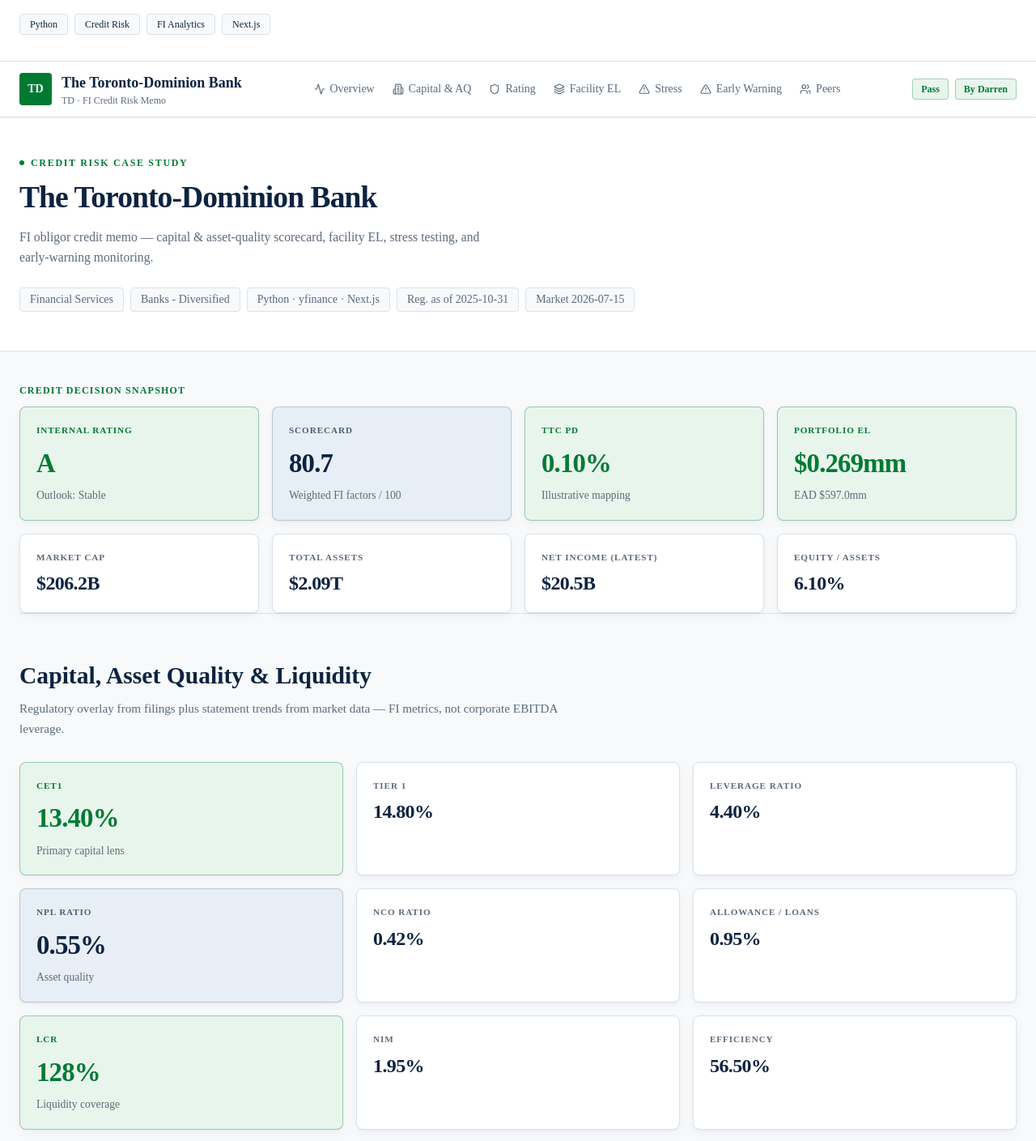
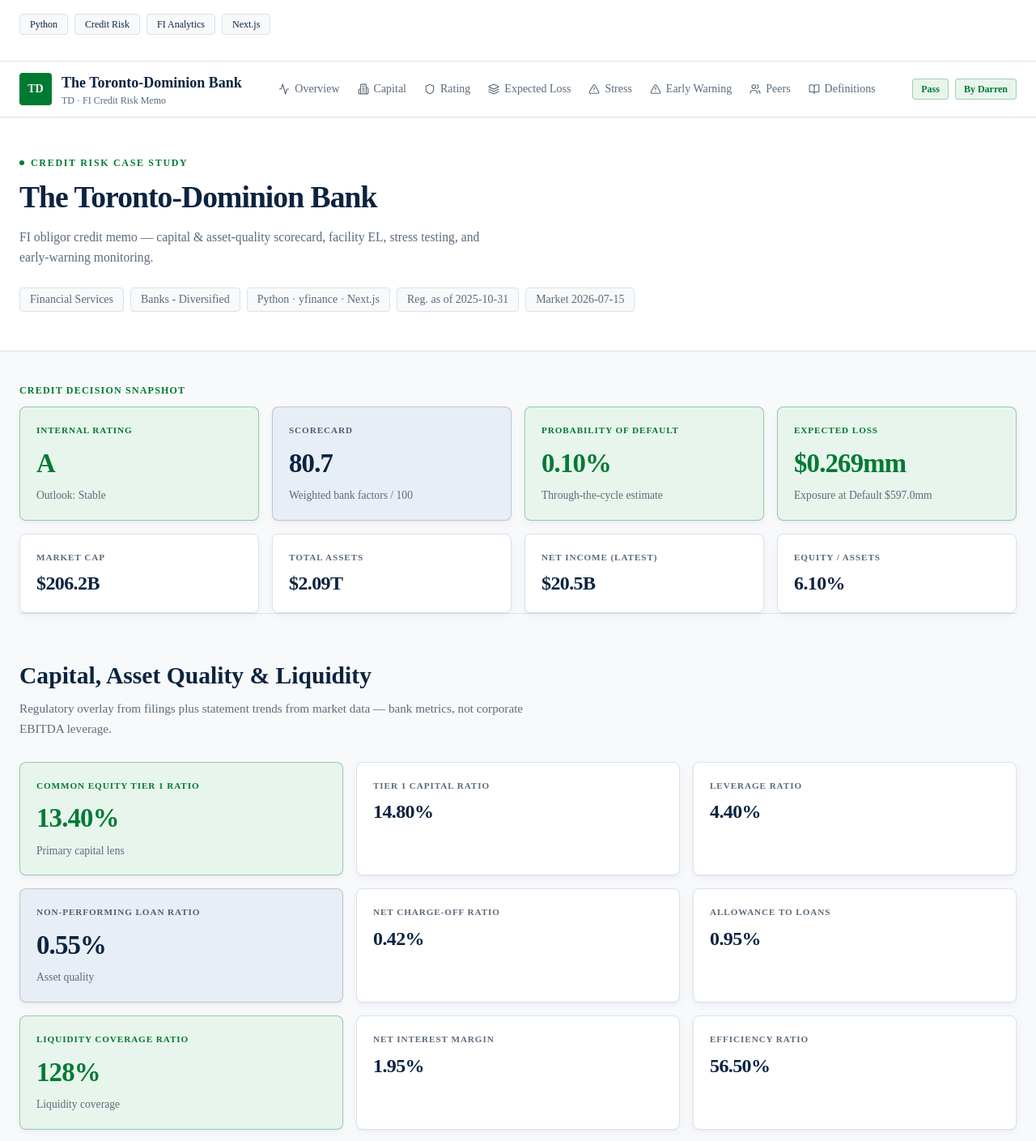
Before and after one commit to darrenye1/jpm-fi-credit-risk, a Next.js app: page / in a window 1280 px wide. Shown: the part 159-1568 px from the top of the page at 81% size. Built offline with nearby package versions, Linux system fonts and the light colour scheme.

Commit message:
Expand metric abbreviations and add definitions glossary

```diff
--- a/app/page.tsx
+++ b/app/page.tsx
@@ -1,5 +1,12 @@
 import { analysis } from "@/lib/data";
 import { fmtMm, fmtNum, fmtPct, fmtUsd } from "@/lib/format";
+import {
+  BANK_SHORT,
+  FACTOR_LABELS,
+  GLOSSARY,
+  INDICATOR_LABELS,
+  METRIC_LABELS,
+} from "@/lib/glossary";
 import { Card, KPICard, Section, StatusPill } from "@/components/ui";
 import { Footer, Header, Hero, ProfileBanner } from "@/components/layout";
 import {
@@ -13,11 +20,23 @@
   const { meta, metrics, rating, portfolio, stress, earlyWarning, peers, market } =
     analysis;
 
-  const scoreChart = rating.factors.map((f) => ({
-    name: f.name.replace(" Ratio", ""),
-    weighted: f.weighted,
-    score: f.score,
-  }));
+  // Short axis labels for chart readability; tables use full names.
+  const scoreChart = rating.factors.map((f) => {
+    const full = FACTOR_LABELS[f.name] ?? f.name;
+    const short =
+      full === "Common Equity Tier 1 Ratio"
+        ? "Common Equity Tier 1"
+        : full === "Liquidity Coverage Ratio"
+          ? "Liquidity Coverage"
+          : full === "Return on Average Assets"
+            ? "Return on Assets"
+            : full === "Non-Performing Loan Ratio"
+              ? "Non-Performing Loans"
+              : full === "Net Charge-Off Ratio"
+                ? "Net Charge-Offs"
+                : full.replace(" Ratio", "");
+    return { name: short, weighted: f.weighted, score: f.score };
+  });
 
   const stressChart = stress.map((s) => ({
     name: s.scenario.name
@@ -28,7 +47,14 @@
   }));
 
   const peerChart = peers.map((p) => ({
-    ticker: p.ticker,
+    ticker:
+      p.ticker === "RY"
+        ? "RBC"
+        : p.ticker === "CM"
+          ? "CIBC"
+          : p.ticker === "BNS"
+            ? "Scotia"
+            : p.ticker,
     cet1: p.cet1_ratio,
     focus: p.isFocus,
   }));
@@ -56,7 +82,6 @@
           marketAsOf={metrics.as_of_market}
         />
 
-        {/* Overview KPIs */}
         <div id="overview" className="mx-auto max-w-7xl px-6 pt-10">
           <p className="mb-3 text-xs font-bold uppercase tracking-[0.1em] text-bank-green">
             Credit decision snapshot
@@ -71,19 +96,19 @@
             <KPICard
               label="Scorecard"
               value={fmtNum(rating.total_score, 1)}
-              change="Weighted FI factors / 100"
+              change="Weighted bank factors / 100"
               tone="navy"
             />
             <KPICard
-              label="TTC PD"
+              label="Probability of Default"
               value={fmtPct(rating.pd_ttc_pct)}
-              change="Illustrative mapping"
+              change="Through-the-cycle estimate"
               tone="accent"
             />
             <KPICard
-              label="Portfolio EL"
+              label="Expected Loss"
               value={fmtMm(portfolio.total_el_mm, 3)}
-              change={`EAD ${fmtMm(portfolio.total_ead_mm)}`}
+              change={`Exposure at Default ${fmtMm(portfolio.total_ead_mm)}`}
               tone="accent"
             />
           </div>
@@ -96,40 +121,39 @@
         </div>
 
         <div className="mx-auto max-w-7xl px-6">
-          {/* Capital & AQ */}
           <Section
             id="capital"
             title="Capital, Asset Quality & Liquidity"
-            subtitle="Regulatory overlay from filings plus statement trends from market data — FI metrics, not corporate EBITDA leverage."
+            subtitle="Regulatory overlay from filings plus statement trends from market data — bank metrics, not corporate EBITDA leverage."
           >
             <div className="grid gap-4 sm:grid-cols-2 lg:grid-cols-3">
               <KPICard
-                label="CET1"
+                label={METRIC_LABELS.cet1}
                 value={fmtPct(metrics.cet1_ratio)}
                 change="Primary capital lens"
                 tone="accent"
               />
-              <KPICard label="Tier 1" value={fmtPct(metrics.tier1_ratio)} />
-              <KPICard label="Leverage Ratio" value={fmtPct(metrics.leverage_ratio)} />
+              <KPICard label={METRIC_LABELS.tier1} value={fmtPct(metrics.tier1_ratio)} />
+              <KPICard label={METRIC_LABELS.leverage} value={fmtPct(metrics.leverage_ratio)} />
               <KPICard
-                label="NPL Ratio"
+                label={METRIC_LABELS.npl}
                 value={fmtPct(metrics.npl_ratio)}
                 change="Asset quality"
                 tone="navy"
               />
-              <KPICard label="NCO Ratio" value={fmtPct(metrics.nco_ratio)} />
-              <KPICard label="Allowance / Loans" value={fmtPct(metrics.allowance_to_loans)} />
+              <KPICard label={METRIC_LABELS.nco} value={fmtPct(metrics.nco_ratio)} />
+              <KPICard label={METRIC_LABELS.allowance} value={fmtPct(metrics.allowance_to_loans)} />
               <KPICard
-                label="LCR"
+                label={METRIC_LABELS.lcr}
                 value={fmtPct(metrics.lcr, 0)}
                 change="Liquidity coverage"
                 tone="accent"
               />
-              <KPICard label="NIM" value={fmtPct(metrics.nim)} />
-              <KPICard label="Efficiency" value={fmtPct(metrics.efficiency_ratio)} />
-              <KPICard label="ROAA" value={fmtPct(metrics.roaa)} />
-              <KPICard label="ROAE" value={fmtPct(metrics.roae)} />
-              <KPICard label="Loan / Deposit" value={fmtPct(metrics.loan_to_deposit, 0)} />
+              <KPICard label={METRIC_LABELS.nim} value={fmtPct(metrics.nim)} />
+              <KPICard label={METRIC_LABELS.efficiency} value={fmtPct(metrics.efficiency_ratio)} />
+              <KPICard label={METRIC_LABELS.roaa} value={fmtPct(metrics.roaa)} />
+              <KPICard label={METRIC_LABELS.roae} value={fmtPct(metrics.roae)} />
+              <KPICard label={METRIC_LABELS.ltd} value={fmtPct(metrics.loan_to_deposit, 0)} />
             </div>
             <div className="mt-6 grid gap-6 lg:grid-cols-2">
               <Card>
@@ -138,7 +162,7 @@
               </Card>
               <Card>
                 <h3 className="mb-4 text-lg font-semibold text-bank-ink">Method notes</h3>
-                <ul className="space-y-3 text-sm text-bank-muted leading-relaxed">
+                <ul className="space-y-3 text-sm leading-relaxed text-bank-muted">
                   {metrics.notes.map((n) => (
                     <li key={n} className="border-l-2 border-bank-green/50 pl-3">
                       {n}
@@ -149,11 +173,10 @@
             </div>
           </Section>
 
-          {/* Rating */}
           <Section
             id="rating"
-            title="Internal FI Rating Model"
-            subtitle="Capital, asset quality, liquidity, and earnings — weighted expert scorecard mapped to through-the-cycle PD."
+            title="Internal Bank Rating Model"
+            subtitle="Capital, asset quality, liquidity, and earnings — weighted expert scorecard mapped to through-the-cycle probability of default."
           >
             <div className="grid gap-6 lg:grid-cols-5">
               <Card className="lg:col-span-2">
@@ -162,8 +185,8 @@
                   {rating.internal_rating}
                 </p>
                 <p className="mt-2 text-bank-muted">
-                  Score {fmtNum(rating.total_score, 1)} · PD {fmtPct(rating.pd_ttc_pct)} ·{" "}
-                  {rating.outlook}
+                  Score {fmtNum(rating.total_score, 1)} · Probability of Default{" "}
+                  {fmtPct(rating.pd_ttc_pct)} · {rating.outlook}
                 </p>
                 <ul className="mt-6 space-y-2 text-sm text-bank-muted">
                   {rating.methodology_notes.map((n) => (
@@ -193,7 +216,9 @@
                 <tbody>
                   {rating.factors.map((f) => (
                     <tr key={f.name} className="border-b border-bank-border/40">
-                      <td className="px-4 py-3 text-bank-ink">{f.name}</td>
+                      <td className="px-4 py-3 text-bank-ink">
+                        {FACTOR_LABELS[f.name] ?? f.name}
+                      </td>
                       <td className="px-4 py-3 text-bank-muted">{f.category}</td>
                       <td className="px-4 py-3 font-mono text-bank-muted">
                         {f.raw_value == null ? "—" : `${f.raw_value}${f.unit}`}
@@ -202,7 +227,7 @@
                       <td className="px-4 py-3 font-mono text-bank-muted">
                         {(f.weight * 100).toFixed(0)}%
                       </td>
-                      <td className="px-4 py-3 text-bank-muted max-w-xs">{f.rationale}</td>
+                      <td className="max-w-xs px-4 py-3 text-bank-muted">{f.rationale}</td>
                     </tr>
                   ))}
                 </tbody>
@@ -210,18 +235,18 @@
             </Card>
           </Section>
 
-          {/* Facility EL */}
           <Section
             id="facility"
-            title="Hypothetical Facility EL"
-            subtitle="EL = PD × LGD × EAD. Facilities illustrate a corporate-banking hold to an FI obligor — not actual TD Bank debt."
+            title="Hypothetical Facility Expected Loss"
+            subtitle="Expected Loss = Probability of Default × Loss Given Default × Exposure at Default. Facilities illustrate a corporate-banking hold to a bank obligor — not actual TD Bank debt."
           >
             <div className="mb-6 grid gap-4 sm:grid-cols-3">
+              <KPICard label="Total Commitment" value={fmtMm(portfolio.total_commitment_mm, 0)} />
               <KPICard
-                label="Total Commitment"
-                value={fmtMm(portfolio.total_commitment_mm, 0)}
+                label="Total Exposure at Default"
+                value={fmtMm(portfolio.total_ead_mm)}
+                tone="navy"
               />
-              <KPICard label="Total EAD" value={fmtMm(portfolio.total_ead_mm)} tone="navy" />
               <KPICard
                 label="Total Expected Loss"
                 value={fmtMm(portfolio.total_el_mm, 3)}
@@ -236,10 +261,10 @@
                     <th className="px-4 py-3">Type</th>
                     <th className="px-4 py-3">Commitment</th>
                     <th className="px-4 py-3">Drawn</th>
-                    <th className="px-4 py-3">CCF</th>
-                    <th className="px-4 py-3">EAD</th>
-                    <th className="px-4 py-3">LGD</th>
-                    <th className="px-4 py-3">EL</th>
+                    <th className="px-4 py-3">Credit Conversion Factor</th>
+                    <th className="px-4 py-3">Exposure at Default</th>
+                    <th className="px-4 py-3">Loss Given Default</th>
+                    <th className="px-4 py-3">Expected Loss</th>
                   </tr>
                 </thead>
                 <tbody>
@@ -275,15 +300,16 @@
             </ul>
           </Section>
 
-          {/* Stress */}
           <Section
             id="stress"
             title="Stress Testing"
-            subtitle="Shocks to CET1, NPL/NCO, LCR, and earnings; PD multiplier overlays cycle severity."
+            subtitle="Shocks to capital, asset quality, liquidity, and earnings; probability-of-default multipliers overlay cycle severity."
           >
             <div className="grid gap-6 lg:grid-cols-2">
               <Card>
-                <h3 className="mb-4 text-lg font-semibold text-bank-ink">EL & PD by scenario</h3>
+                <h3 className="mb-4 text-lg font-semibold text-bank-ink">
+                  Expected Loss & Probability of Default by scenario
+                </h3>
                 <StressElChart data={stressChart} />
               </Card>
               <div className="space-y-3">
@@ -298,10 +324,10 @@
                       </div>
                       <StatusPill status={s.rating} />
                     </div>
-                    <div className="mt-3 flex flex-wrap gap-3 text-xs font-mono text-bank-muted">
-                      <span>PD {fmtPct(s.pd_pct)}</span>
-                      <span>EL {fmtMm(s.total_el_mm, 3)}</span>
-                      <span>ΔEL {fmtMm(s.el_vs_base_mm, 3)}</span>
+                    <div className="mt-3 flex flex-wrap gap-3 text-xs text-bank-muted">
+                      <span>Probability of Default {fmtPct(s.pd_pct)}</span>
+                      <span>Expected Loss {fmtMm(s.total_el_mm, 3)}</span>
+                      <span>Δ Expected Loss {fmtMm(s.el_vs_base_mm, 3)}</span>
                       <span>Score {fmtNum(s.score, 1)}</span>
                     </div>
                     <p className="mt-2 text-xs text-bank-muted">{s.flags[0]}</p>
@@ -311,11 +337,10 @@
             </div>
           </Section>
 
-          {/* Early warning */}
           <Section
             id="ews"
             title="Early Warning & Watchlist"
-            subtitle="Policy-style thresholds for capital, AQ, liquidity, earnings, and rating floor."
+            subtitle="Policy-style thresholds for capital, asset quality, liquidity, earnings, and rating floor."
           >
             <div className="mb-4 flex flex-wrap items-center gap-3">
               <StatusPill status={earlyWarning.overall_status} />
@@ -337,7 +362,9 @@
                 <tbody>
                   {earlyWarning.items.map((item) => (
                     <tr key={item.indicator} className="border-b border-bank-border/40">
-                      <td className="px-4 py-3 text-bank-ink">{item.indicator}</td>
+                      <td className="px-4 py-3 text-bank-ink">
+                        {INDICATOR_LABELS[item.indicator] ?? item.indicator}
+                      </td>
                       <td className="px-4 py-3 text-bank-muted">{item.threshold}</td>
                       <td className="px-4 py-3 font-mono text-bank-ink">{item.actual}</td>
                       <td className="px-4 py-3">
@@ -361,26 +388,27 @@
             </Card>
           </Section>
 
-          {/* Peers */}
           <Section
             id="peers"
             title="Canadian Big 5 Comparison"
-            subtitle="Same FI scorecard applied to TD, RY, BNS, BMO, and CM for relative positioning."
+            subtitle="Same bank scorecard applied to TD Bank, Royal Bank of Canada, Bank of Nova Scotia, Bank of Montreal, and Canadian Imperial Bank of Commerce."
           >
             <div className="grid gap-6 lg:grid-cols-2">
               <Card>
-                <h3 className="mb-4 text-lg font-semibold text-bank-ink">CET1 vs peers</h3>
+                <h3 className="mb-4 text-lg font-semibold text-bank-ink">
+                  Common Equity Tier 1 Ratio vs peers
+                </h3>
                 <PeerCet1Chart data={peerChart} />
               </Card>
               <Card className="overflow-x-auto p-0">
                 <table className="w-full text-sm">
                   <thead>
                     <tr className="border-b border-bank-border text-left text-bank-muted">
-                      <th className="px-3 py-3">Ticker</th>
-                      <th className="px-3 py-3">CET1</th>
-                      <th className="px-3 py-3">NPL</th>
-                      <th className="px-3 py-3">LCR</th>
-                      <th className="px-3 py-3">ROAA</th>
+                      <th className="px-3 py-3">Bank</th>
+                      <th className="px-3 py-3">Common Equity Tier 1</th>
+                      <th className="px-3 py-3">Non-Performing Loans</th>
+                      <th className="px-3 py-3">Liquidity Coverage</th>
+                      <th className="px-3 py-3">Return on Assets</th>
                       <th className="px-3 py-3">Rating</th>
                     </tr>
                   </thead>
@@ -392,9 +420,10 @@
                           p.isFocus ? "bg-bank-greenSoft" : ""
                         }`}
                       >
-                        <td className="px-3 py-3 font-mono text-bank-ink">
-                          {p.ticker}
+                        <td className="px-3 py-3 text-bank-ink">
+                          <span className="font-medium">{BANK_SHORT[p.ticker] ?? p.name}</span>
                           {p.isFocus ? " ★" : ""}
+                          <span className="mt-0.5 block text-xs text-bank-muted">{p.ticker}</span>
                         </td>
                         <td className="px-3 py-3 font-mono text-bank-muted">
                           {fmtPct(p.cet1_ratio)}
@@ -416,6 +445,23 @@
               </Card>
             </div>
           </Section>
+
+          <Section
+            id="glossary"
+            title="Metric Definitions"
+            subtitle="Short definitions of the bank credit metrics used in this memo."
+          >
+            <div className="grid gap-3 md:grid-cols-2">
+              {GLOSSARY.map((item) => (
+                <Card key={item.term} className="p-4">
+                  <p className="font-semibold text-bank-ink">{item.term}</p>
+                  <p className="mt-1.5 text-sm leading-relaxed text-bank-muted">
+                    {item.definition}
+                  </p>
+                </Card>
+              ))}
+            </div>
+          </Section>
         </div>
 
         <Footer disclaimer={meta.disclaimer} />
--- a/components/charts.tsx
+++ b/components/charts.tsx
@@ -108,8 +108,8 @@
           <YAxis tick={{ fill: tick, fontSize: 12 }} />
           <Tooltip contentStyle={tooltipStyle} />
           <Legend />
-          <Bar dataKey="el" name="EL ($mm)" fill={navy} radius={[4, 4, 0, 0]} />
-          <Bar dataKey="pd" name="PD (%)" fill={green} radius={[4, 4, 0, 0]} />
+          <Bar dataKey="el" name="Expected Loss ($mm)" fill={navy} radius={[4, 4, 0, 0]} />
+          <Bar dataKey="pd" name="Probability of Default (%)" fill={green} radius={[4, 4, 0, 0]} />
         </BarChart>
       </ResponsiveContainer>
     </div>
@@ -134,7 +134,7 @@
           <XAxis dataKey="ticker" tick={{ fill: tick, fontSize: 12 }} />
           <YAxis tick={{ fill: tick, fontSize: 12 }} unit="%" />
           <Tooltip contentStyle={tooltipStyle} />
-          <Bar dataKey="cet1" name="CET1 %" radius={[4, 4, 0, 0]}>
+          <Bar dataKey="cet1" name="Common Equity Tier 1 %" radius={[4, 4, 0, 0]}>
             {rows.map((entry) => (
               <Cell key={entry.ticker} fill={entry.focus ? green : slate} />
             ))}
--- a/components/layout.tsx
+++ b/components/layout.tsx
@@ -1,6 +1,7 @@
 import {
   Activity,
   AlertTriangle,
+  BookOpen,
   Building2,
   Github,
   Layers,
@@ -14,12 +15,13 @@
 
 const links = [
   { href: "#overview", label: "Overview", icon: Activity },
-  { href: "#capital", label: "Capital & AQ", icon: Building2 },
+  { href: "#capital", label: "Capital", icon: Building2 },
   { href: "#rating", label: "Rating", icon: Shield },
-  { href: "#facility", label: "Facility EL", icon: Layers },
+  { href: "#facility", label: "Expected Loss", icon: Layers },
   { href: "#stress", label: "Stress", icon: AlertTriangle },
   { href: "#ews", label: "Early Warning", icon: AlertTriangle },
   { href: "#peers", label: "Peers", icon: Users },
+  { href: "#glossary", label: "Definitions", icon: BookOpen },
 ];
 
 export function ProfileBanner() {
--- /dev/null
+++ b/lib/glossary.ts
@@ -0,0 +1,139 @@
+export type GlossaryItem = {
+  term: string;
+  definition: string;
+};
+
+/** Full-name display labels for FI credit metrics */
+export const METRIC_LABELS = {
+  cet1: "Common Equity Tier 1 Ratio",
+  tier1: "Tier 1 Capital Ratio",
+  leverage: "Leverage Ratio",
+  npl: "Non-Performing Loan Ratio",
+  nco: "Net Charge-Off Ratio",
+  allowance: "Allowance to Loans",
+  lcr: "Liquidity Coverage Ratio",
+  nim: "Net Interest Margin",
+  efficiency: "Efficiency Ratio",
+  roaa: "Return on Average Assets",
+  roae: "Return on Average Equity",
+  ltd: "Loan-to-Deposit Ratio",
+  pd: "Through-the-Cycle Probability of Default",
+  el: "Expected Loss",
+  ead: "Exposure at Default",
+  lgd: "Loss Given Default",
+  ccf: "Credit Conversion Factor",
+} as const;
+
+export const BANK_SHORT: Record<string, string> = {
+  TD: "TD Bank",
+  RY: "Royal Bank of Canada",
+  BNS: "Bank of Nova Scotia",
+  BMO: "Bank of Montreal",
+  CM: "Canadian Imperial Bank of Commerce",
+};
+
+export const FACTOR_LABELS: Record<string, string> = {
+  "CET1 Ratio": "Common Equity Tier 1 Ratio",
+  "Leverage Ratio": "Leverage Ratio",
+  "NPL Ratio": "Non-Performing Loan Ratio",
+  "NCO Ratio": "Net Charge-Off Ratio",
+  LCR: "Liquidity Coverage Ratio",
+  ROAA: "Return on Average Assets",
+  "Efficiency Ratio": "Efficiency Ratio",
+};
+
+export const INDICATOR_LABELS: Record<string, string> = {
+  "CET1 Ratio": "Common Equity Tier 1 Ratio",
+  "NPL Ratio": "Non-Performing Loan Ratio",
+  "NCO Ratio": "Net Charge-Off Ratio",
+  LCR: "Liquidity Coverage Ratio",
+  ROAA: "Return on Average Assets",
+  "Efficiency Ratio": "Efficiency Ratio",
+  "Internal Rating": "Internal Rating",
+};
+
+export const GLOSSARY: GlossaryItem[] = [
+  {
+    term: "Common Equity Tier 1 Ratio",
+    definition:
+      "Highest-quality capital (common equity) as a share of risk-weighted assets. Core measure of a bank’s ability to absorb losses.",
+  },
+  {
+    term: "Tier 1 Capital Ratio",
+    definition:
+      "Tier 1 capital (CET1 plus additional going-concern capital) divided by risk-weighted assets.",
+  },
+  {
+    term: "Leverage Ratio",
+    definition:
+      "Tier 1 capital divided by total leverage exposure. A non-risk-weighted backstop to capital ratios.",
+  },
+  {
+    term: "Non-Performing Loan Ratio",
+    definition:
+      "Impaired or past-due loans as a share of total loans. Higher values signal weaker asset quality.",
+  },
+  {
+    term: "Net Charge-Off Ratio",
+    definition:
+      "Loans written off (net of recoveries) relative to average loans. Reflects realized credit losses.",
+  },
+  {
+    term: "Allowance to Loans",
+    definition:
+      "Loan-loss reserves as a percentage of loans. Indicates provisioning buffer for expected credit losses.",
+  },
+  {
+    term: "Liquidity Coverage Ratio",
+    definition:
+      "High-quality liquid assets divided by stressed 30-day net cash outflows. Measures short-term liquidity resilience.",
+  },
+  {
+    term: "Net Interest Margin",
+    definition:
+      "Net interest income as a share of average earning assets. Core banking profitability from lending and deposits.",
+  },
+  {
+    term: "Efficiency Ratio",
+    definition:
+      "Non-interest expenses divided by revenue. Lower is generally better (cost discipline).",
+  },
+  {
+    term: "Return on Average Assets",
+    definition: "Net income relative to average total assets. Overall earning power of the balance sheet.",
+  },
+  {
+    term: "Return on Average Equity",
+    definition: "Net income relative to average shareholders’ equity. Return generated for equity holders.",
+  },
+  {
+    term: "Loan-to-Deposit Ratio",
+    definition:
+      "Loans divided by deposits. Indicates how much of the deposit base is deployed into lending.",
+  },
+  {
+    term: "Probability of Default",
+    definition:
+      "Estimated likelihood that the obligor defaults over a given horizon. Here mapped from the internal rating (through-the-cycle).",
+  },
+  {
+    term: "Exposure at Default",
+    definition:
+      "Estimated exposure if default occurs: drawn amounts plus undrawn commitments × credit conversion factor.",
+  },
+  {
+    term: "Loss Given Default",
+    definition:
+      "Share of exposure expected to be lost after default, after recoveries. Varies by seniority and collateral.",
+  },
+  {
+    term: "Expected Loss",
+    definition:
+      "Probability of Default × Loss Given Default × Exposure at Default. Average credit loss under the rating view.",
+  },
+  {
+    term: "Credit Conversion Factor",
+    definition:
+      "Fraction of undrawn commitment assumed to be drawn at default when calculating Exposure at Default.",
+  },
+];
```
